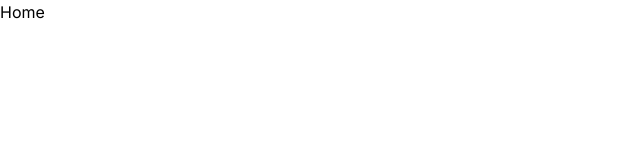
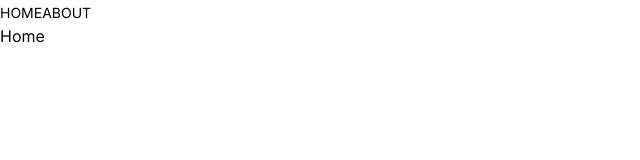
Before and after one commit to raninder/IMDb-next, a Next.js app: page / in a window 1280 px wide. Shown: the top 160 px of the page, without its empty margins (0-640 px from the left). Built offline with nearby package versions, Linux system fonts and the light colour scheme.

Commit message:
header created with menu items

```diff
--- a/src/app/layout.js
+++ b/src/app/layout.js
@@ -1,5 +1,6 @@
 import { Inter } from "next/font/google";
 import "./globals.css";
+import Header from "@/components/Header";
 
 const inter = Inter({ subsets: ["latin"] });
 
@@ -11,7 +12,9 @@ export const metadata = {
 export default function RootLayout({ children }) {
   return (
     <html lang="en">
-      <body className={inter.className}>{children}</body>
+      <body className={inter.className}>
+        <Header/>
+        {children}</body>
     </html>
   );
 }
--- /dev/null
+++ b/src/components/Header.jsx
@@ -0,0 +1,18 @@
+import React from 'react'
+import MenuItem from './MenuItem';
+import { AiFillHome } from 'react-icons/ai';
+import { BsFillInfoCircleFill } from 'react-icons/bs';
+
+export default function Header() {
+  return (
+    <div>
+        <div className=''>
+            <MenuItem title="home" address="/" Icon={AiFillHome} />
+            <MenuItem title='about' address='/about' Icon={BsFillInfoCircleFill} />
+        </div>
+        <div className=''>
+
+        </div>
+    </div>
+  )
+}
--- /dev/null
+++ b/src/components/MenuItem.jsx
@@ -0,0 +1,11 @@
+import React from 'react'
+import Link from 'next/link';
+
+export default function MenuItem({ title, address, Icon }) {
+    return (
+      <Link href={address} className='hover:text-amber-500'>
+        <Icon className="text-2xl sm:hidden"/>
+        <p className='uppercase hidden sm:inline text-sm'>{title}</p>
+      </Link>
+    );
+  }
```
Also changed, not shown: package.json (+5 -4 lines), 1 other file (tests, documents, lock files or other folders).
